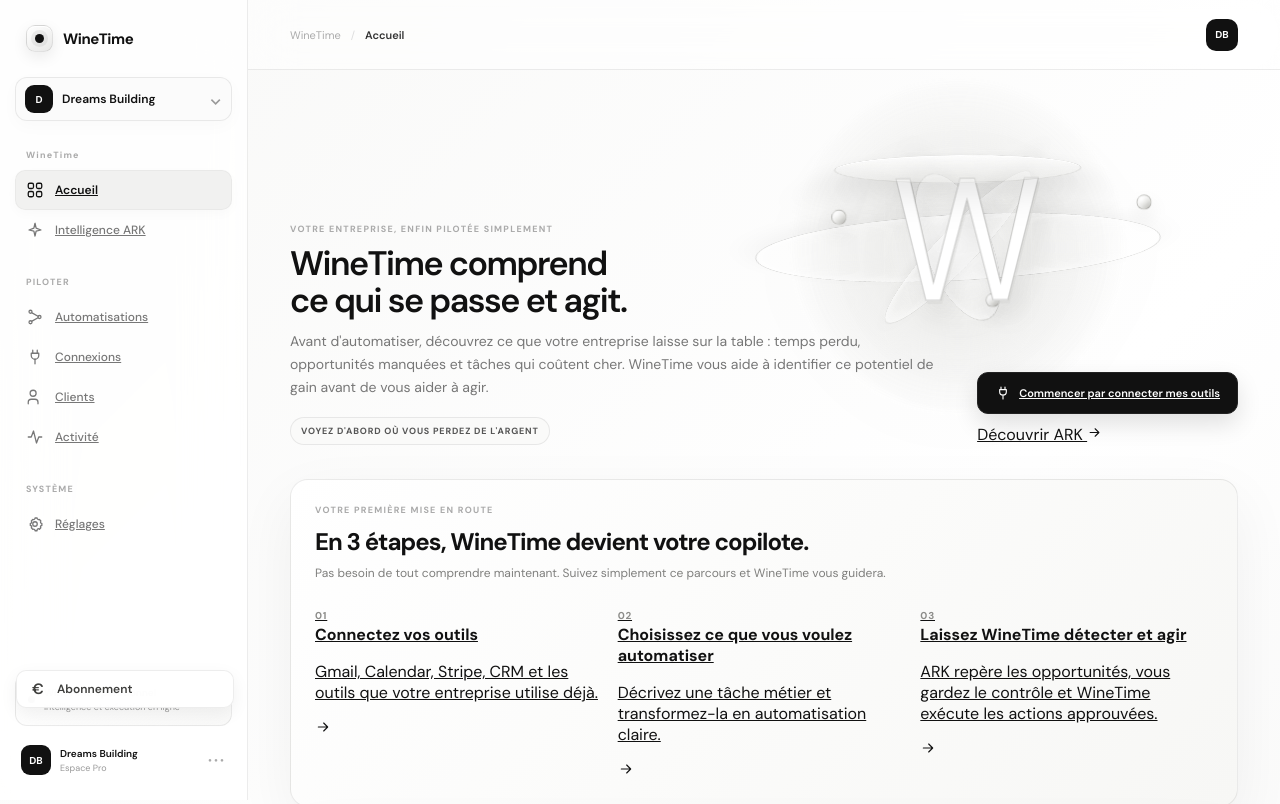
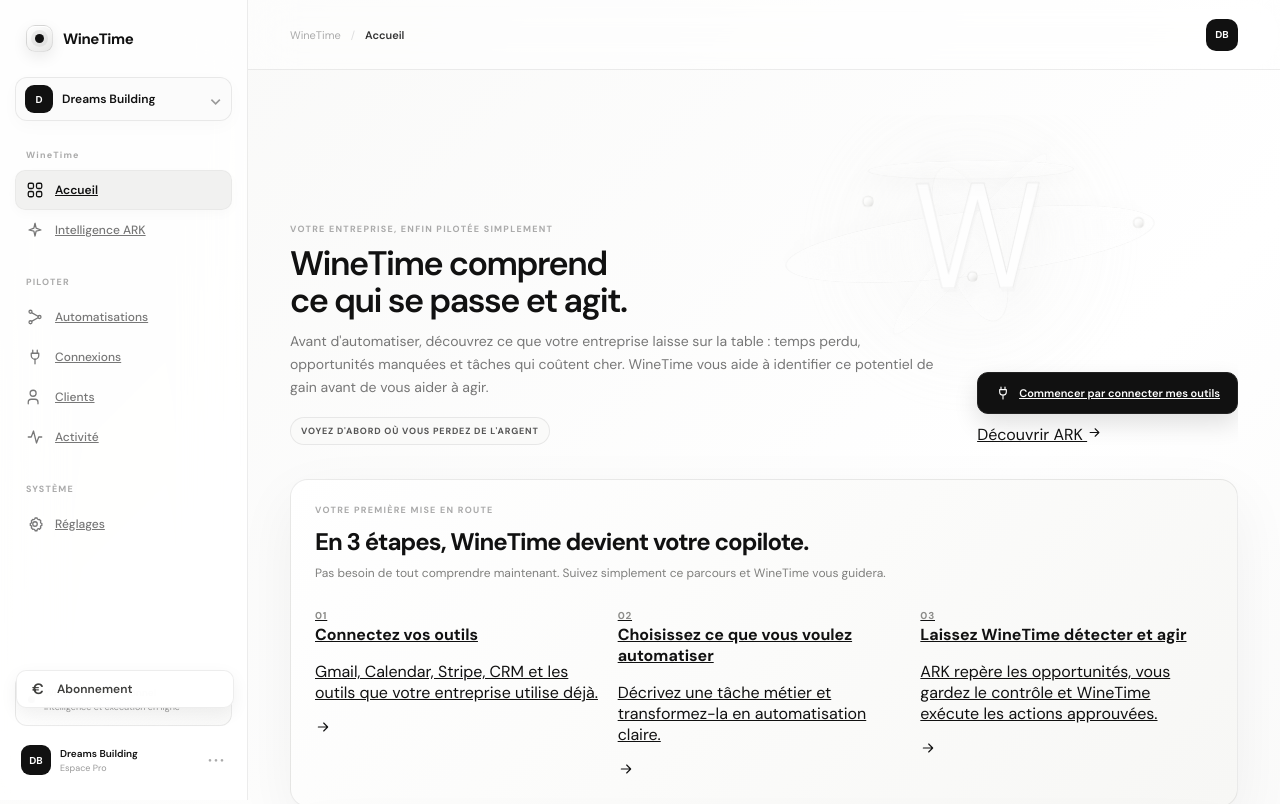
Before and after one commit to dreamsbuilding3-afk/Orbit, a Next.js app: page / in a window 1280 px wide. Shown: the top 804 px of the page. Built offline with nearby package versions, Linux system fonts and the light colour scheme.

Commit message:
fix: recess WineTime hero motion behind glass interface

```diff
--- a/app/hero-motion.css
+++ b/app/hero-motion.css
@@ -1,49 +1,69 @@
-/* WineTime hero motion — V4: glass W sculpture, orbital system, no badge/card look. */
-.hero-row { min-height: 330px !important; }
+/* WineTime hero motion — V5: background glass object, never above the interface. */
+.hero-row {
+  position: relative !important;
+  min-height: 330px !important;
+  overflow: hidden !important;
+  isolation: isolate !important;
+}
+
+/* The motion lives behind the hero content. It must feel like atmosphere, not a card/logo. */
+.hero-copy-block,
+.hero-actions {
+  position: relative !important;
+  z-index: 3 !important;
+}
 
 .hero-visual {
-  width: 560px !important;
-  height: 360px !important;
-  right: 0 !important;
-  top: -48px !important;
+  width: 520px !important;
+  height: 325px !important;
+  right: 8px !important;
+  top: -34px !important;
   overflow: visible !important;
-  z-index: 2 !important;
-  transform: none !important;
-  filter: drop-shadow(0 28px 48px rgba(0,0,0,.035)) !important;
+  z-index: 0 !important;
+  opacity: .42 !important;
+  transform: translateZ(0) !important;
+  filter: blur(.15px) drop-shadow(0 24px 42px rgba(0,0,0,.025)) !important;
 }
 
 .hero-glow {
-  width: 340px !important;
-  height: 340px !important;
-  background: radial-gradient(circle, rgba(255,255,255,.98) 0%, rgba(228,228,225,.70) 30%, rgba(205,205,201,.18) 56%, rgba(255,255,255,0) 76%) !important;
-  filter: blur(4px) !important;
-  animation: heroBreathV4 7s ease-in-out infinite !important;
+  width: 330px !important;
+  height: 330px !important;
+  background: radial-gradient(circle, rgba(255,255,255,.90) 0%, rgba(224,224,221,.30) 34%, rgba(255,255,255,0) 74%) !important;
+  filter: blur(10px) !important;
+  animation: heroBreathV5 8s ease-in-out infinite !important;
 }
 
 .hero-core {
-  width: 210px !important;
-  height: 235px !important;
+  width: 185px !important;
+  height: 205px !important;
   border-radius: 0 !important;
   background: transparent !important;
   border: 0 !important;
   box-shadow: none !important;
   transform-style: preserve-3d !important;
-  transform: translateZ(30px) rotateX(4deg) rotateY(-7deg) !important;
-  animation: heroCoreV4 8s ease-in-out infinite !important;
+  transform: translateZ(24px) rotateX(4deg) rotateY(-7deg) !important;
+  animation: heroCoreV5 9s ease-in-out infinite !important;
 }
 
+/* Soft glass pedestal, intentionally recessed. */
 .hero-core::before {
   content: "" !important;
   position: absolute !important;
   left: 50% !important;
-  bottom: -36px !important;
-  width: 245px !important;
-  height: 52px !important;
+  bottom: -18px !important;
+  width: 205px !important;
+  height: 34px !important;
   transform: translateX(-50%) perspective(180px) rotateX(55deg) !important;
   border-radius: 50% !important;
-  background: linear-gradient(180deg, rgba(255,255,255,.82), rgba(218,218,215,.38)) !important;
-  border: 1px solid rgba(80,80,77,.16) !important;
-  box-shadow: 0 18px 38px rgba(0,0,0,.10), inset 0 2px 0 rgba(255,255,255,.95) !important;
+  background: linear-gradient(180deg, rgba(255,255,255,.55), rgba(218,218,215,.12)) !important;
+  border: 1px solid rgba(70,70,67,.10) !important;
+  box-shadow: 0 12px 28px rgba(0,0,0,.045), inset 0 1px 0 rgba(255,255,255,.9) !important;
+}
+
+/* No rounded rectangle/card around the W. */
+.hero-core::after {
+  display: none !important;
+  content: none !important;
 }
 
 .hero-core span {
@@ -51,68 +71,111 @@
   inset: 0 !important;
   display: grid !important;
   place-items: center !important;
-  color: rgba(255,255,255,.72) !important;
-  font-size: 174px !important;
+  color: rgba(255,255,255,.52) !important;
+  font-size: 150px !important;
   line-height: .82 !important;
   font-weight: 300 !important;
   letter-spacing: -.18em !important;
   transform: translateX(-5px) translateY(-6px) scaleX(.9) !important;
-  -webkit-text-stroke: 1.25px rgba(76,76,73,.25) !important;
-  text-shadow: 0 1px 0 rgba(255,255,255,.98), 2px 4px 0 rgba(210,210,207,.42), 8px 16px 28px rgba(0,0,0,.10) !important;
-}
-
-.hero-core::after {
-  content: "" !important;
-  position: absolute !important;
-  inset: 20px 30px 10px !important;
-  border: 1px solid rgba(255,255,255,.42) !important;
-  border-radius: 28px !important;
-  opacity: .24 !important;
-  pointer-events: none !important;
+  -webkit-text-stroke: 1.15px rgba(55,55,52,.17) !important;
+  text-shadow:
+    0 1px 0 rgba(255,255,255,.96),
+    2px 4px 0 rgba(210,210,207,.24),
+    8px 16px 28px rgba(0,0,0,.055) !important;
 }
 
 .hero-orbit {
-  width: 410px !important;
-  height: 175px !important;
-  border-width: 1.35px !important;
-  border-color: rgba(85,85,82,.24) !important;
-  opacity: .9 !important;
-  box-shadow: inset 0 0 28px rgba(255,255,255,.96), 0 18px 42px rgba(0,0,0,.045) !important;
+  width: 390px !important;
+  height: 164px !important;
+  border-width: 1.15px !important;
+  border-color: rgba(80,80,77,.17) !important;
+  opacity: .72 !important;
+  box-shadow: inset 0 0 26px rgba(255,255,255,.92), 0 15px 34px rgba(0,0,0,.025) !important;
 }
-.hero-orbit-a { animation: heroOrbitAV4 13s linear infinite !important; }
-.hero-orbit-b { width: 350px !important; height: 150px !important; border-color: rgba(90,90,87,.20) !important; animation: heroOrbitBV4 17s linear infinite reverse !important; }
-.hero-orbit-c { width: 300px !important; height: 126px !important; border-color: rgba(100,100,97,.16) !important; animation: heroOrbitCV4 11s linear infinite !important; }
+.hero-orbit-a { animation: heroOrbitAV5 14s linear infinite !important; }
+.hero-orbit-b {
+  width: 330px !important;
+  height: 142px !important;
+  border-color: rgba(85,85,82,.14) !important;
+  animation: heroOrbitBV5 18s linear infinite reverse !important;
+}
+.hero-orbit-c {
+  width: 282px !important;
+  height: 118px !important;
+  border-color: rgba(95,95,92,.11) !important;
+  animation: heroOrbitCV5 12s linear infinite !important;
+}
 
 .hero-sphere {
-  width: 15px !important;
-  height: 15px !important;
-  background: radial-gradient(circle at 30% 25%, #fff 0%, #e1e1de 48%, #aaa9a5 100%) !important;
-  border: 1px solid rgba(75,75,72,.16) !important;
-  box-shadow: inset 2px 2px 5px rgba(255,255,255,.95), 0 9px 20px rgba(0,0,0,.10) !important;
+  width: 11px !important;
+  height: 11px !important;
+  background: radial-gradient(circle at 30% 25%, #fff 0%, #e1e1de 52%, #b4b3af 100%) !important;
+  border: 1px solid rgba(65,65,62,.11) !important;
+  box-shadow: inset 2px 2px 4px rgba(255,255,255,.95), 0 7px 15px rgba(0,0,0,.055) !important;
 }
-.hero-sphere-a { animation: heroSphereAV4 6.5s ease-in-out infinite !important; }
-.hero-sphere-b { animation: heroSphereBV4 8s ease-in-out infinite !important; }
-.hero-sphere-c { animation: heroSphereCV4 7.2s ease-in-out infinite !important; }
+.hero-sphere-a { animation: heroSphereAV5 7s ease-in-out infinite !important; }
+.hero-sphere-b { animation: heroSphereBV5 8.5s ease-in-out infinite !important; }
+.hero-sphere-c { animation: heroSphereCV5 7.6s ease-in-out infinite !important; }
 
+/* Keep the metric label factual without making the motion compete with it. */
 .metrics .metric-card:nth-child(3) strong { font-size: 0 !important; }
-.metrics .metric-card:nth-child(3) strong::after { content: "ARK" !important; font-size: 24px !important; letter-spacing: -.04em !important; font-weight: 650 !important; }
+.metrics .metric-card:nth-child(3) strong::after {
+  content: "ARK" !important;
+  font-size: 24px !important;
+  letter-spacing: -.04em !important;
+  font-weight: 650 !important;
+}
 
-@keyframes heroBreathV4 { 0%,100% { transform: scale(.94); opacity: .68; } 50% { transform: scale(1.06); opacity: .95; } }
-@keyframes heroCoreV4 { 0%,100% { transform: translateZ(30px) rotateX(4deg) rotateY(-7deg) translateY(0); } 50% { transform: translateZ(30px) rotateX(7deg) rotateY(-11deg) translateY(-7px); } }
-@keyframes heroOrbitAV4 { from { transform: rotateX(68deg) rotateZ(12deg) rotate(0deg); } to { transform: rotateX(68deg) rotateZ(12deg) rotate(360deg); } }
-@keyframes heroOrbitBV4 { from { transform: rotateX(68deg) rotateY(58deg) rotateZ(-20deg) rotate(0deg); } to { transform: rotateX(68deg) rotateY(58deg) rotateZ(-20deg) rotate(-360deg); } }
-@keyframes heroOrbitCV4 { from { transform: rotateX(68deg) rotateY(-55deg) rotateZ(28deg) rotate(0deg); } to { transform: rotateX(68deg) rotateY(-55deg) rotateZ(28deg) rotate(360deg); } }
-@keyframes heroSphereAV4 { 0%,100% { transform: translate(192px,-62px) scale(1); } 50% { transform: translate(138px,78px) scale(1.12); } }
-@keyframes heroSphereBV4 { 0%,100% { transform: translate(-174px,44px) scale(.92); } 50% { transform: translate(-86px,-76px) scale(1.10); } }
-@keyframes heroSphereCV4 { 0%,100% { transform: translate(116px,94px) scale(.88); } 50% { transform: translate(-118px,-24px) scale(1.06); } }
+@keyframes heroBreathV5 {
+  0%,100% { transform: scale(.96); opacity: .38; }
+  50% { transform: scale(1.04); opacity: .60; }
+}
+@keyframes heroCoreV5 {
+  0%,100% { transform: translateZ(24px) rotateX(4deg) rotateY(-7deg) translateY(0); }
+  50% { transform: translateZ(24px) rotateX(6deg) rotateY(-10deg) translateY(-5px); }
+}
+@keyframes heroOrbitAV5 {
+  from { transform: rotateX(68deg) rotateZ(12deg) rotate(0deg); }
+  to { transform: rotateX(68deg) rotateZ(12deg) rotate(360deg); }
+}
+@keyframes heroOrbitBV5 {
+  from { transform: rotateX(68deg) rotateY(58deg) rotateZ(-20deg) rotate(0deg); }
+  to { transform: rotateX(68deg) rotateY(58deg) rotateZ(-20deg) rotate(-360deg); }
+}
+@keyframes heroOrbitCV5 {
+  from { transform: rotateX(68deg) rotateY(-55deg) rotateZ(28deg) rotate(0deg); }
+  to { transform: rotateX(68deg) rotateY(-55deg) rotateZ(28deg) rotate(360deg); }
+}
+@keyframes heroSphereAV5 {
+  0%,100% { transform: translate(182px,-56px) scale(1); }
+  50% { transform: translate(132px,70px) scale(1.08); }
+}
+@keyframes heroSphereBV5 {
+  0%,100% { transform: translate(-164px,42px) scale(.94); }
+  50% { transform: translate(-82px,-70px) scale(1.06); }
+}
+@keyframes heroSphereCV5 {
+  0%,100% { transform: translate(110px,86px) scale(.90); }
+  50% { transform: translate(-110px,-22px) scale(1.04); }
+}
 
 @media (max-width: 1180px) {
-  .hero-visual { width: 100% !important; height: 300px !important; margin: 0 !important; right: auto !important; top: auto !important; }
+  .hero-visual {
+    width: 100% !important;
+    height: 290px !important;
+    right: auto !important;
+    top: -18px !important;
+  }
 }
 @media (max-width: 900px) {
-  .hero-row { min-height: 410px !important; }
-  .hero-visual { width: 100% !important; height: 260px !important; margin: 8px 0 -4px !important; opacity: .86 !important; }
-  .hero-core { transform: scale(.84) translateZ(20px) rotateX(4deg) rotateY(-7deg) !important; }
+  .hero-row { min-height: 400px !important; }
+  .hero-visual {
+    width: 100% !important;
+    height: 250px !important;
+    margin: 8px 0 -4px !important;
+    opacity: .30 !important;
+  }
+  .hero-core { transform: scale(.80) translateZ(18px) rotateX(4deg) rotateY(-7deg) !important; }
 }
 @media (prefers-reduced-motion: reduce) {
   .hero-glow,.hero-core,.hero-orbit,.hero-sphere { animation: none !important; }
```
